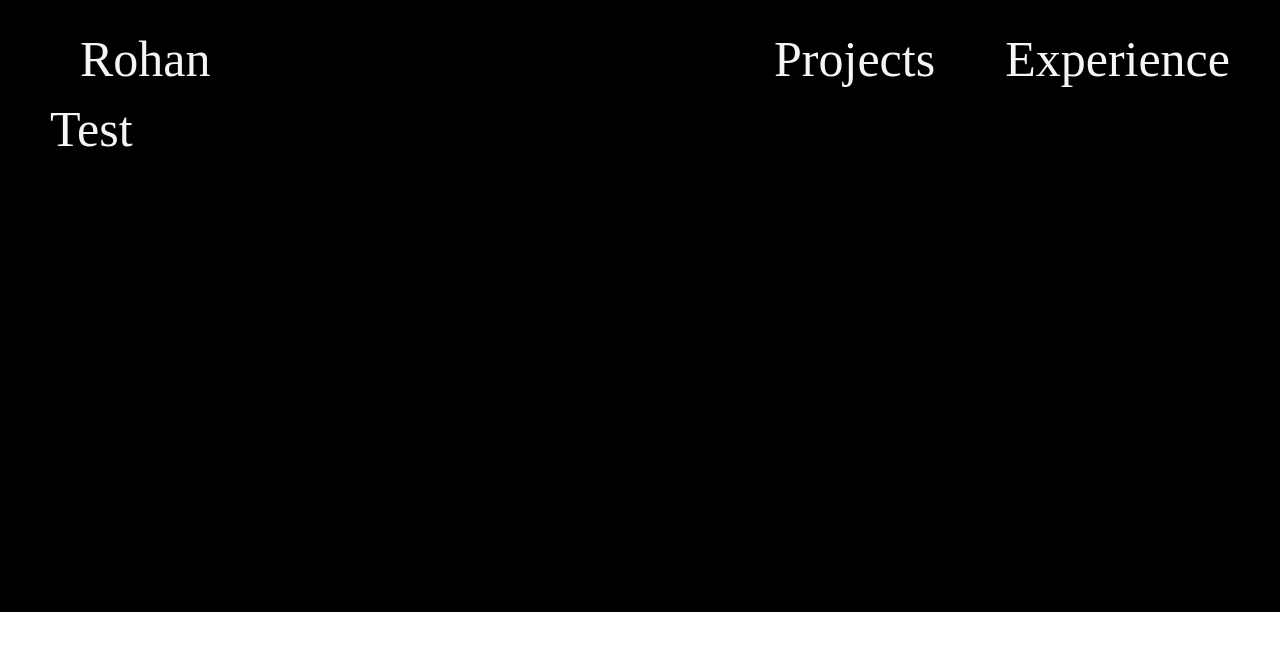
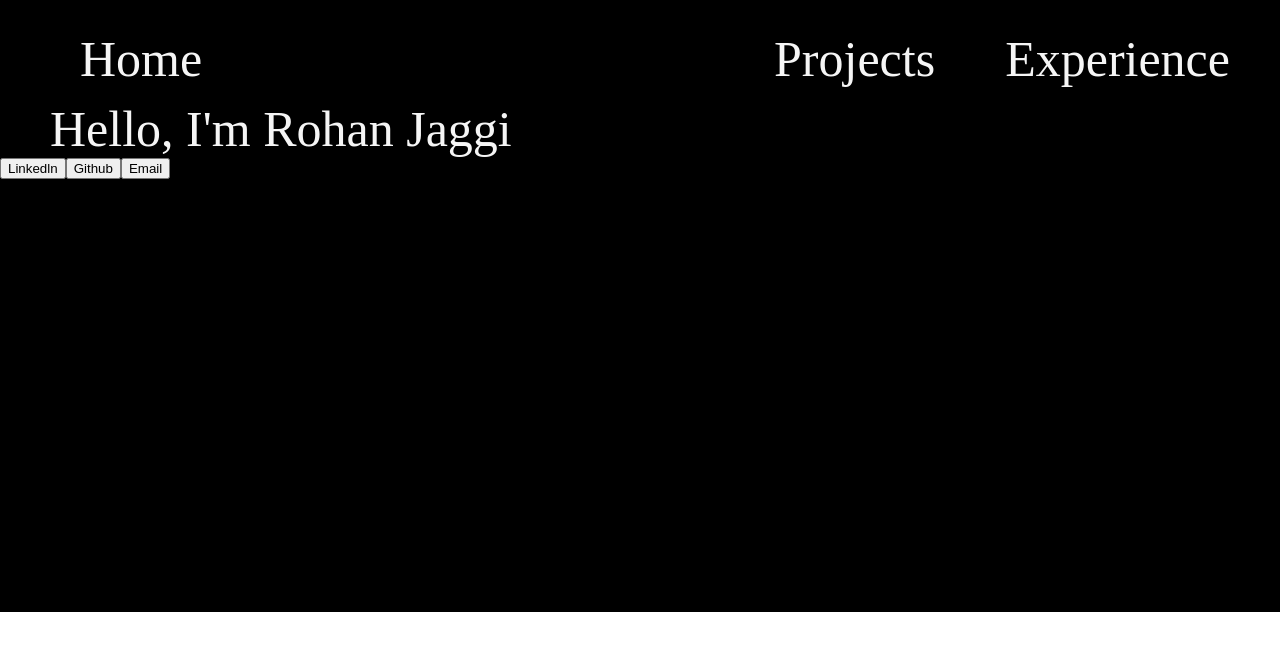
Before and after one commit to RJaggi3/Portfolio, a React (Vite) app in the folder rohan-portfolio/: page / in a window 1280 px wide. Shown: the top 650 px of the page. Built offline with nearby package versions, Linux system fonts and the light colour scheme.

Commit message:
Created buttons on the about page to redirect to linkedin, github and email

```diff
--- a/rohan-portfolio/src/About.jsx
+++ b/rohan-portfolio/src/About.jsx
@@ -4,7 +4,20 @@ function About(){
 
     return(
     <div id="about">
-        <p id="text">Test</p>
+        <p id="text">Hello, I'm Rohan Jaggi</p>
+        <a href="https://www.linkedin.com/in/rohan-jaggi-bba884247/" target="_blank">
+            <button>Linkedln</button>
+        </a>
+
+        <a href="https://github.com/RJaggi3" target='_blank'>
+            <button>Github</button>
+        </a>
+
+        <a href="mailto:rohanjaggi3@gmail.com" target='_blank'>
+            <button>Email</button>
+        </a>
+
+
     </div>
     )
 }
--- a/rohan-portfolio/src/Navbar.jsx
+++ b/rohan-portfolio/src/Navbar.jsx
@@ -10,7 +10,7 @@ function Navbar() {
   return (
   <div id="navbar">
     <div id="navbar-items">
-        <span id="text">Rohan</span>
+        <span id="text">Home</span>
         <span>
             <span id="text">Projects</span>
             <span id="text">Experience</span>
```
